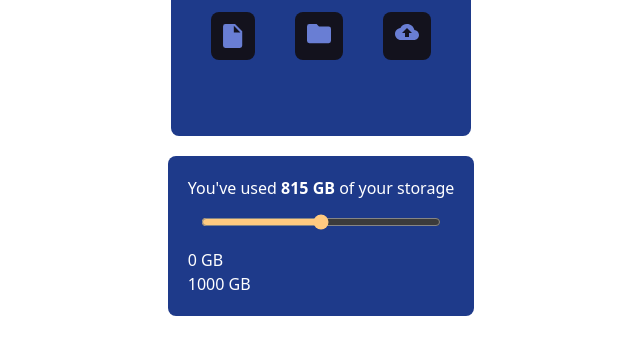
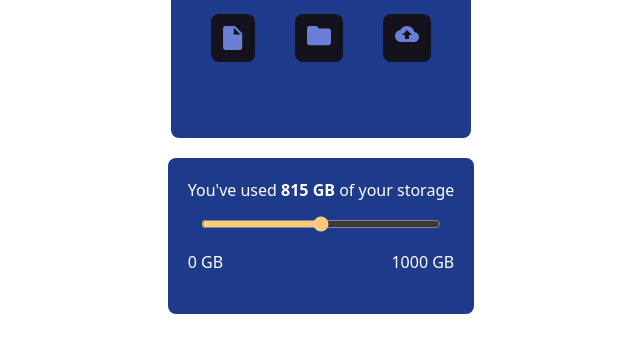
Before and after one commit to Miron-Silviu/data-storage-component, a website: page docs/index.html in a window 1280 px wide. Shown: the part 294-648 px from the top of the page, without its empty margins (319-959 px from the left). Drawn offline with Linux system fonts and the light colour scheme.

Commit message:
Feat : Create style to memory container.

```diff
--- a/docs/index.html
+++ b/docs/index.html
@@ -58,7 +58,7 @@
             />
           </div>
         </div>
-        <div class="memory">
+        <div class="memory flex justify-between mb-5">
           <p class="memory-starts text-white">0 GB</p>
           <p class="memory-ends text-white">1000 GB</p>
         </div>
```
Also changed, not shown: docs/output.css.
